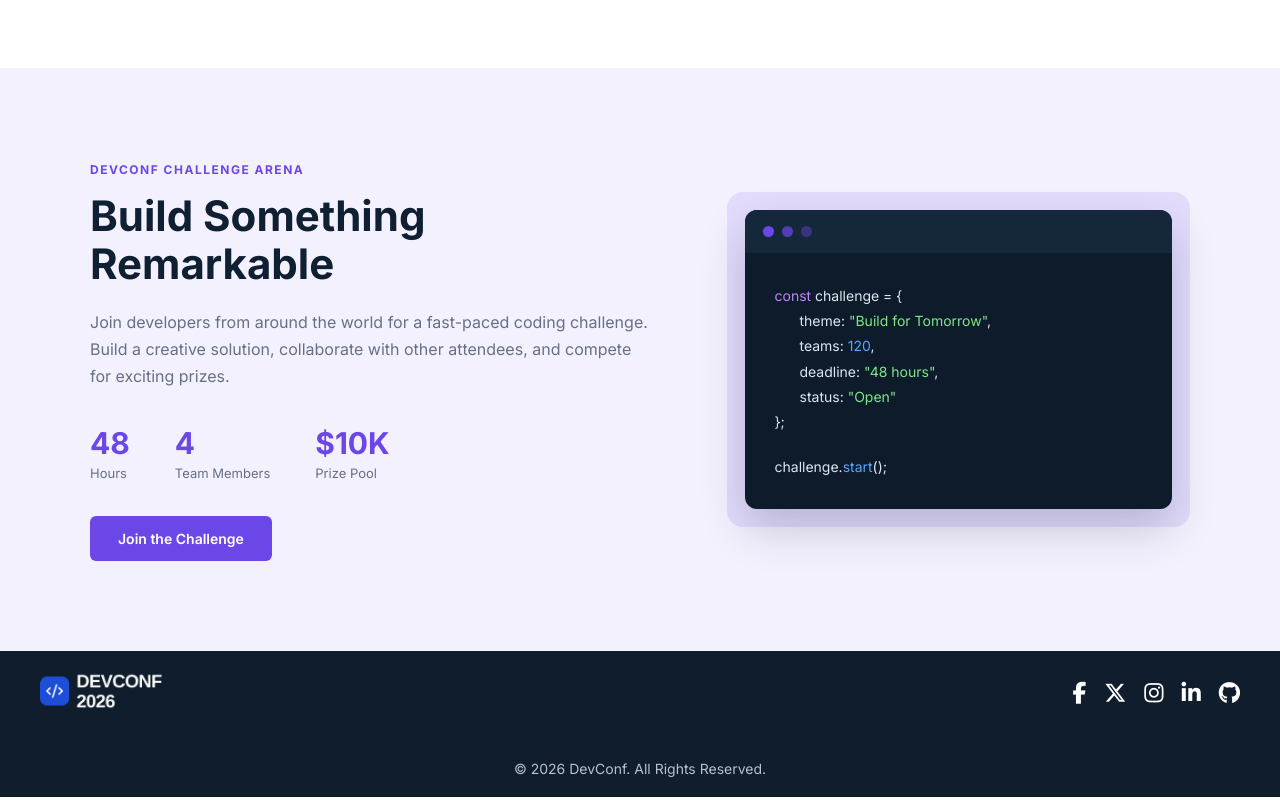
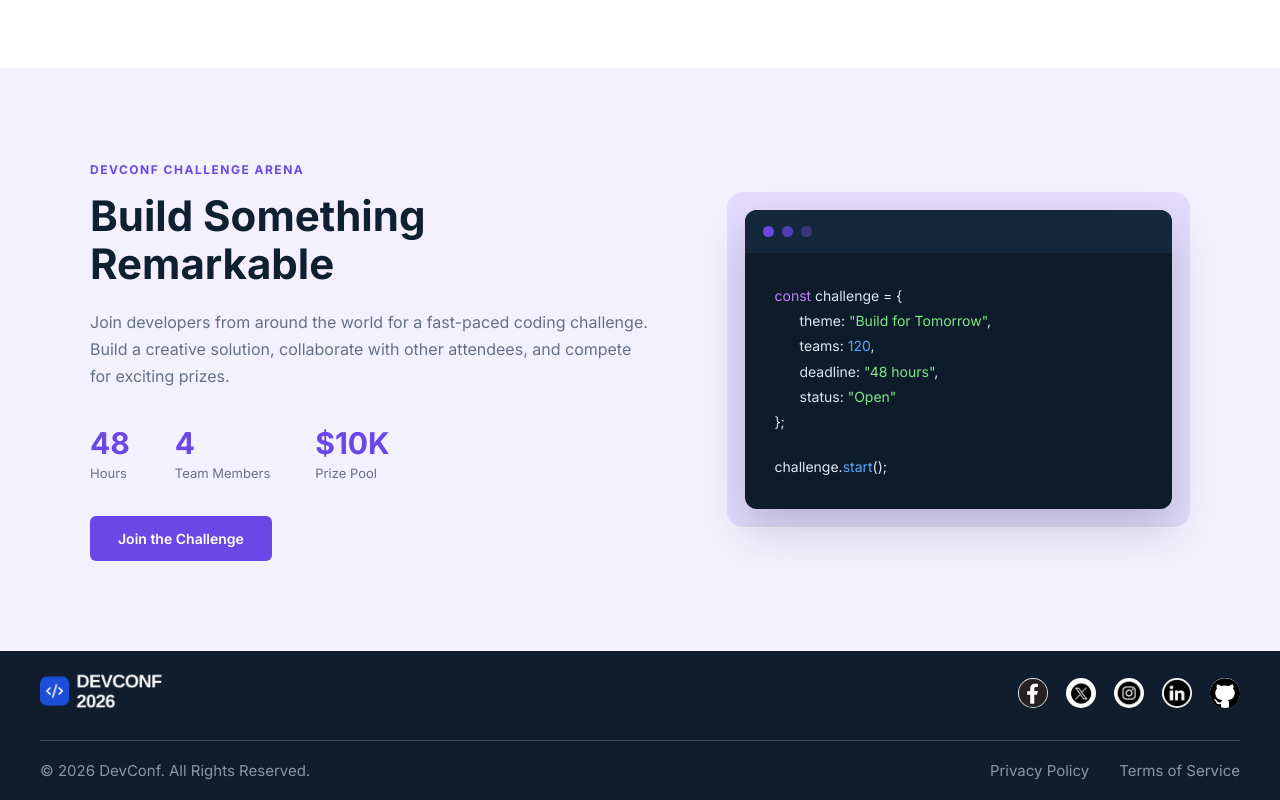
Before and after one commit to Istiak0614/my-first-assignment, a plain HTML site: page index.html in a window 1280 px wide. Shown: the part 2251-3051 px from the top of the page. Drawn offline with Linux system fonts and the light colour scheme.

Commit message:
corrected footer

```diff
--- a/index.html
+++ b/index.html
@@ -3,12 +3,11 @@
 <head>
     <meta charset="UTF-8">
     <meta name="viewport" content="width=device-width, initial-scale=1.0">
-    <title>Document</title>
+    <title>Devconf 2026</title>
     <link rel="stylesheet" href="./style.css">
     <link rel="preconnect" href="https://fonts.googleapis.com">
 <link rel="preconnect" href="https://fonts.gstatic.com" crossorigin>
 <link href="https://fonts.googleapis.com/css2?family=Inter:ital,opsz,wght@0,14..32,100..900;1,14..32,100..900&display=swap" rel="stylesheet">
-<link rel="stylesheet" href="https://cdnjs.cloudflare.com/ajax/libs/font-awesome/6.6.0/css/all.min.css">
 </head>
 <body>
     <header class="navbar">
@@ -276,19 +275,24 @@
         </div>
 
         <div class="social-icons">
-            <a href="#"><i class="fab fa-facebook-f"></i></a>
-            <a href="#"><i class="fab fa-x-twitter"></i></a>
-            <a href="#"><i class="fab fa-instagram"></i></a>
-            <a href="#"><i class="fab fa-linkedin-in"></i></a>
-            <a href="#"><i class="fab fa-github"></i></a>
+             <img src="./assets/facebook.png" alt="Facebook">
+             <img src="./assets/x.png" alt="X">
+             <img src="./assets/instagram.png" alt="Instagram">
+             <img src="./assets/linkedin.png" alt="LinkedIn">
+             <img src="./assets/github.png" alt="GitHub">
         </div>
 
     </div>
 
     <hr>
 
-    <div class="footer-bottom">
+    <div class="footer-left">
         <p>© 2026 DevConf. All Rights Reserved.</p>
+    <div class="footer-right">
+        <span>Privacy Policy</span>
+        <span>Terms of Service</span>
+    </div>
+
     </div>
 
 </footer>
--- a/style.css
+++ b/style.css
@@ -471,27 +471,44 @@
     height:40px;
 }
 
-.social-icons{
-    display:flex;
-    gap:18px;
+.social-icons {
+    display: flex;
+    gap: 18px;
 }
 
-.social-icons a{
-    color:white;
-    font-size:22px;
+.social-icons img{
+    width:30px;
+    height:30px;
+    border-radius:50%;
+    object-fit:cover;
 }
 
-
-.footer hr{
-    border:none;
-    margin-bottom:20px;
+.footer hr {
+    border: none;
+    border-top: 1px solid rgba(255, 255, 255, 0.2);
+    margin: 20px 0;
 }
 
-.footer-bottom{
-    text-align:center;
+.footer-left {
+    display: flex;
+    flex-direction: row;
+    justify-content: space-between;
+    align-items: center;
+    width: 100%;
 }
 
-.footer-bottom p{
-    color:#b8c1cc;
-    font-size:14px;
+.footer-left p {
+    margin: 0;
+    color: #8c95a3;
+    font-size: 15px;
 }
+
+.footer-right {
+    display: flex;
+    gap: 30px;
+}
+
+.footer-right span {
+    color: #8c95a3;
+    font-size: 15px;
+}
```
Also changed, not shown: assets/facebook.png (added), assets/github.png (added), assets/instagram.png (added), assets/linkedin.png (added), assets/x.png (added).
